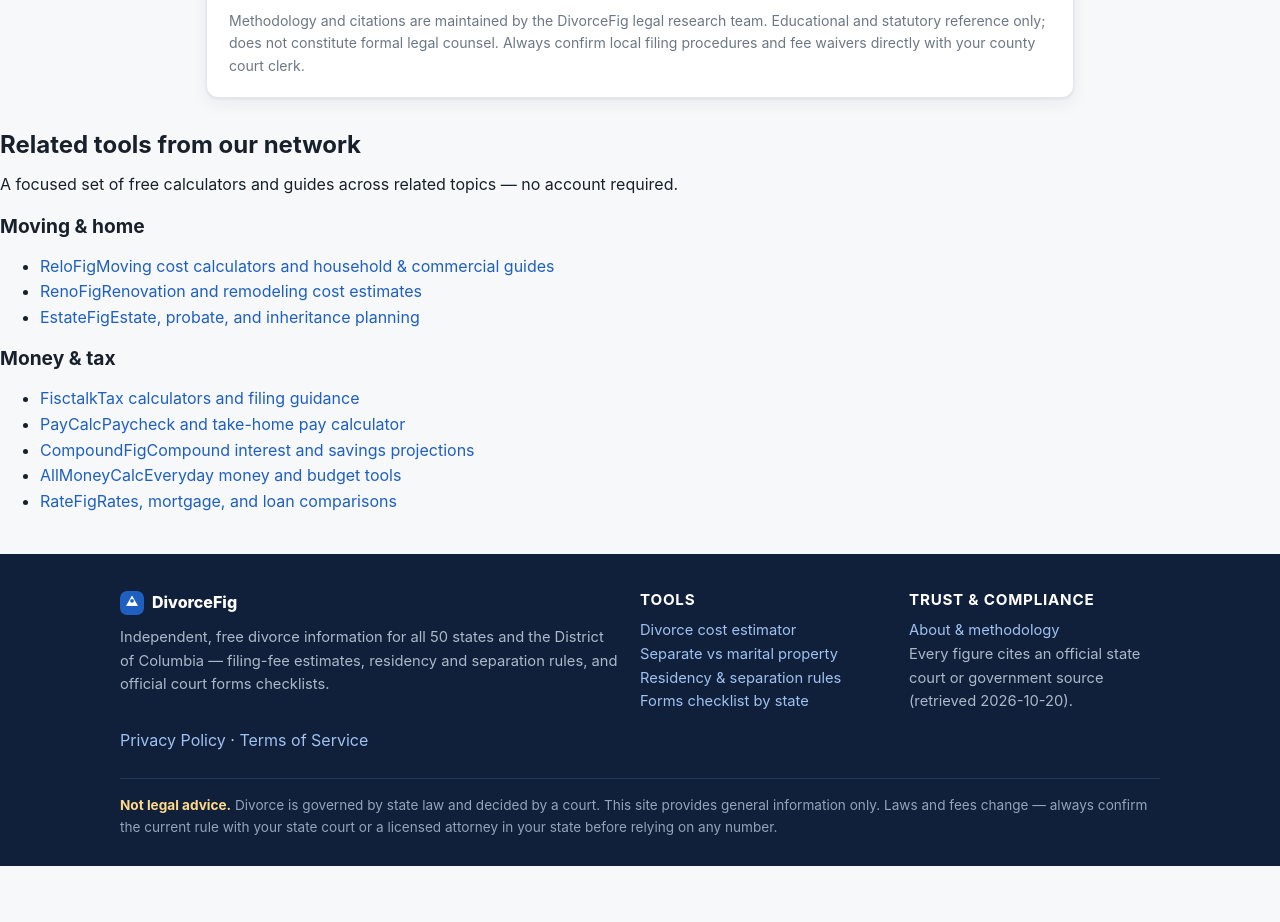
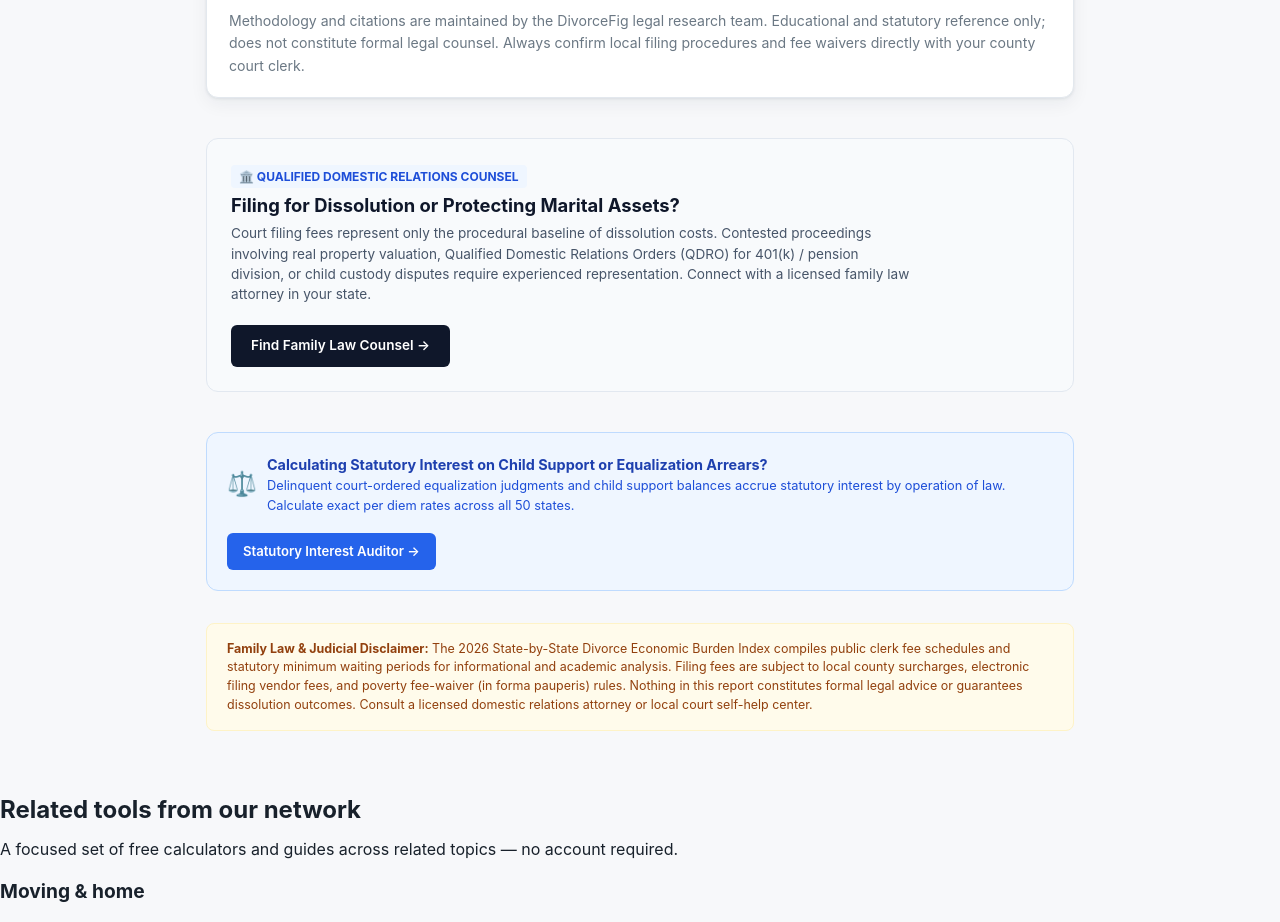
Before and after one commit to my788525/divorcefig, a Next.js app: page /research/2026-divorce-economic-burden-index in a window 1280 px wide. Shown: the part 2120-3042 px from the top of the page. Before the commit the page ends 2986 px from the top, so only its background shows below. Built offline with nearby package versions, Linux system fonts and the light colour scheme.

Commit message:
feat(moat): add family law disclaimer, attorney referral, and judgment interest cross-mesh

```diff
--- a/app/research/2026-divorce-economic-burden-index/page.tsx
+++ b/app/research/2026-divorce-economic-burden-index/page.tsx
@@ -173,6 +173,60 @@
           { label: 'Open Data File', detail: 'Published under Creative Commons Attribution 4.0 International at /data/filing-fees.json.' },
         ]}
       />
+
+      {/* High-Intent Family Law Attorney Referral */}
+      <section style={{ margin: '2.5rem 0', padding: '1.5rem', background: '#f8fafc', border: '1px solid #e2e8f0', borderRadius: 12 }}>
+        <div style={{ display: 'flex', justifyContent: 'space-between', alignItems: 'flex-start', flexWrap: 'wrap', gap: '1.25rem' }}>
+          <div>
+            <div style={{ display: 'inline-flex', alignItems: 'center', gap: 6, fontSize: '0.75rem', fontWeight: 700, padding: '2px 8px', borderRadius: 4, background: '#eff6ff', color: '#1d4ed8', marginBottom: 6 }}>
+              🏛️ QUALIFIED DOMESTIC RELATIONS COUNSEL
+            </div>
+            <h3 style={{ margin: 0, fontSize: '1.15rem', color: '#0f172a', fontWeight: 700 }}>
+              Filing for Dissolution or Protecting Marital Assets?
+            </h3>
+            <p style={{ margin: '6px 0 0 0', fontSize: '0.85rem', color: '#475569', maxWidth: '680px', lineHeight: 1.5 }}>
+              Court filing fees represent only the procedural baseline of dissolution costs. Contested proceedings involving real property valuation, Qualified Domestic Relations Orders (QDRO) for 401(k) / pension division, or child custody disputes require experienced representation. Connect with a licensed family law attorney in your state.
+            </p>
+          </div>
+          <a
+            href="https://www.lawhelp.org/"
+            target="_blank"
+            rel="noopener noreferrer"
+            style={{ display: 'inline-flex', alignItems: 'center', gap: 6, padding: '10px 20px', background: '#0f172a', color: '#ffffff', textDecoration: 'none', borderRadius: 6, fontWeight: 600, fontSize: '0.85rem', whiteSpace: 'nowrap' }}
+          >
+            Find Family Law Counsel &rarr;
+          </a>
+        </div>
+      </section>
+
+      {/* Cross-Pollination Sister Mesh: compoundfig.com */}
+      <section style={{ margin: '1.5rem 0', padding: '1.25rem', background: '#eff6ff', border: '1px solid #bfdbfe', borderRadius: 12, display: 'flex', alignItems: 'center', justifyContent: 'space-between', flexWrap: 'wrap', gap: '1rem' }}>
+        <div style={{ display: 'flex', alignItems: 'center', gap: 10 }}>
+          <span style={{ fontSize: '1.5rem' }}>⚖️</span>
+          <div>
+            <div style={{ fontWeight: 700, fontSize: '0.9rem', color: '#1e40af' }}>
+              Calculating Statutory Interest on Child Support or Equalization Arrears?
+            </div>
+            <div style={{ fontSize: '0.8rem', color: '#1d4ed8' }}>
+              Delinquent court-ordered equalization judgments and child support balances accrue statutory interest by operation of law. Calculate exact per diem rates across all 50 states.
+            </div>
+          </div>
+        </div>
+        <a
+          href="https://compoundfig.com/statutory-interest"
+          target="_blank"
+          rel="noopener"
+          style={{ display: 'inline-flex', alignItems: 'center', gap: 4, padding: '8px 16px', background: '#2563eb', color: '#ffffff', textDecoration: 'none', borderRadius: 6, fontWeight: 600, fontSize: '0.82rem', whiteSpace: 'nowrap' }}
+        >
+          Statutory Interest Auditor &rarr;
+        </a>
+      </section>
+
+      {/* Official YMYL Family Law Disclaimer */}
+      <div style={{ margin: '2rem 0', padding: '1rem 1.25rem', background: '#fffbeb', border: '1px solid #fef3c7', borderRadius: 8, fontSize: '0.78rem', color: '#92400e', lineHeight: 1.5 }}>
+        <strong>Family Law &amp; Judicial Disclaimer:</strong> The 2026 State-by-State Divorce Economic Burden Index compiles public clerk fee schedules and statutory minimum waiting periods for informational and academic analysis. Filing fees are subject to local county surcharges, electronic filing vendor fees, and poverty fee-waiver (in forma pauperis) rules. Nothing in this report constitutes formal legal advice or guarantees dissolution outcomes. Consult a licensed domestic relations attorney or local court self-help center.
+      </div>
+
     </div>
   );
 }
```
